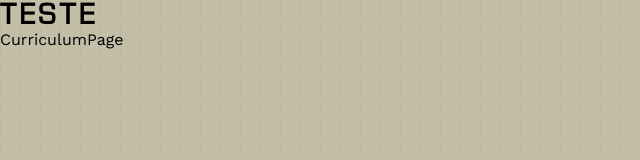
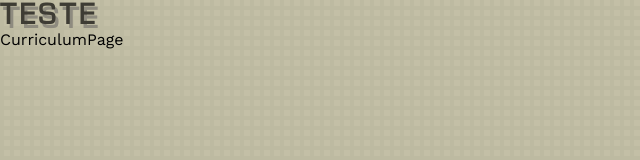
Before and after one commit to ednanf/portfolio, a React (Vite) app: page / in a window 1280 px wide. Shown: the top 160 px of the page, without its empty margins (0-640 px from the left). Built offline with nearby package versions, Linux system fonts and the light colour scheme.

Commit message:
feat(index.css): update typography and background grid styling
* Added text color and shadow to headings.
* Updated paragraph font and color.
* Adjusted background grid size for improved visual consistency.

```diff
--- a/src/index.css
+++ b/src/index.css
@@ -35,6 +35,13 @@
 h1, h2 {
     font-family: 'Waukegan LDO', sans-serif;
     letter-spacing: 3px;
+    color: var(--color-text-primary);
+    text-shadow: 3px 4px 0 var(--color-text-shadow);
+}
+
+p {
+    font-family: Merriweather Sans, sans-serif;
+    color: var(--color-text-primary);
 }
 
 body {
@@ -42,18 +49,18 @@ body {
     background-image: repeating-linear-gradient(
             0deg,
             var(--color-grid-light) 0,
-            var(--color-grid-light) 1px,
+            var(--color-grid-light) 4px,
             transparent 1px,
-            transparent 20px
+            transparent 10px
     ),
     repeating-linear-gradient(
             90deg,
             var(--color-grid-light) 0,
-            var(--color-grid-light) 1px,
+            var(--color-grid-light) 4px,
             transparent 1px,
-            transparent 20px
+            transparent 10px
     );
-    background-size: 20px 20px;
+    background-size: 10px 10px;
 }
 
 :root {
```
